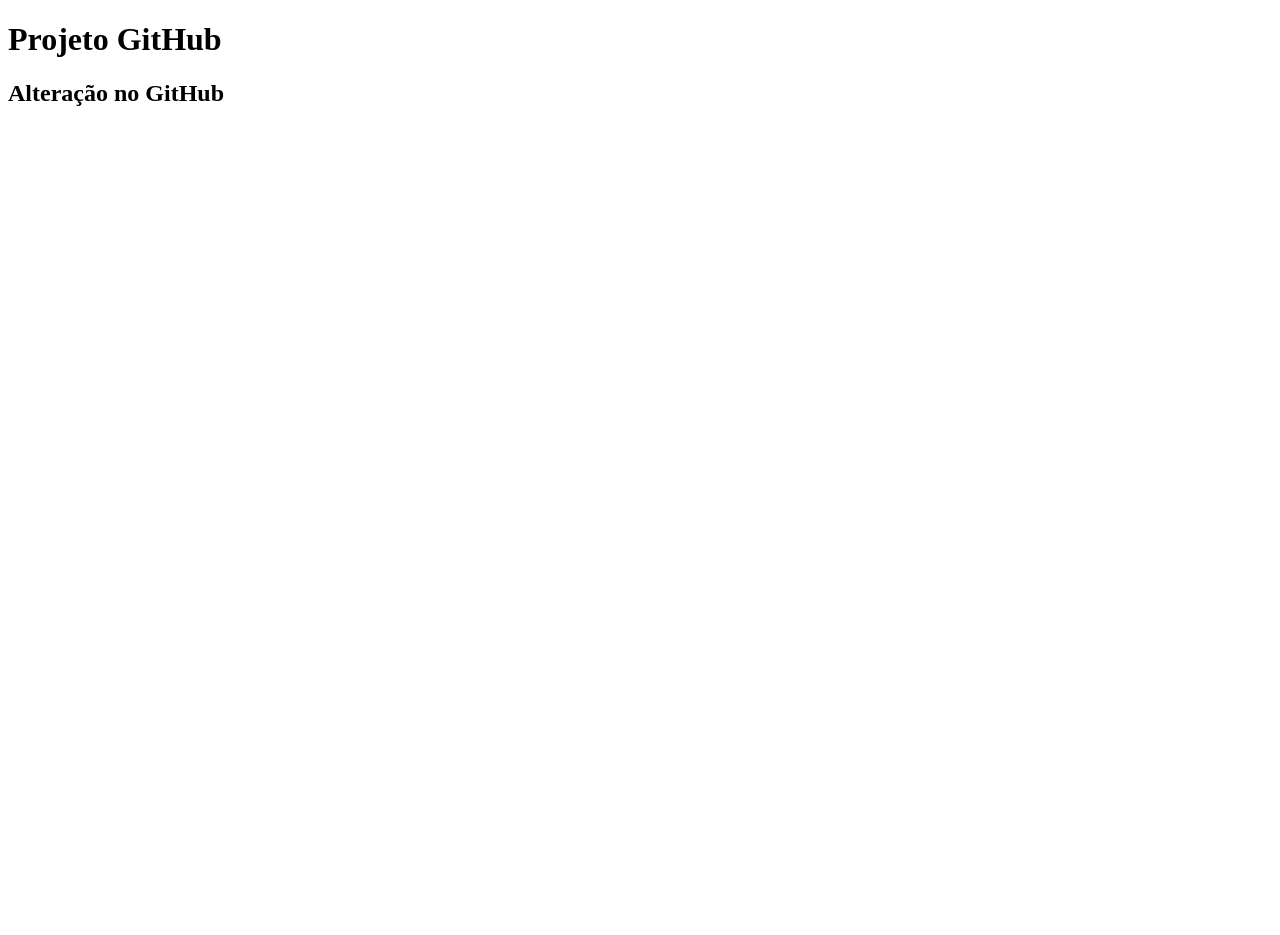
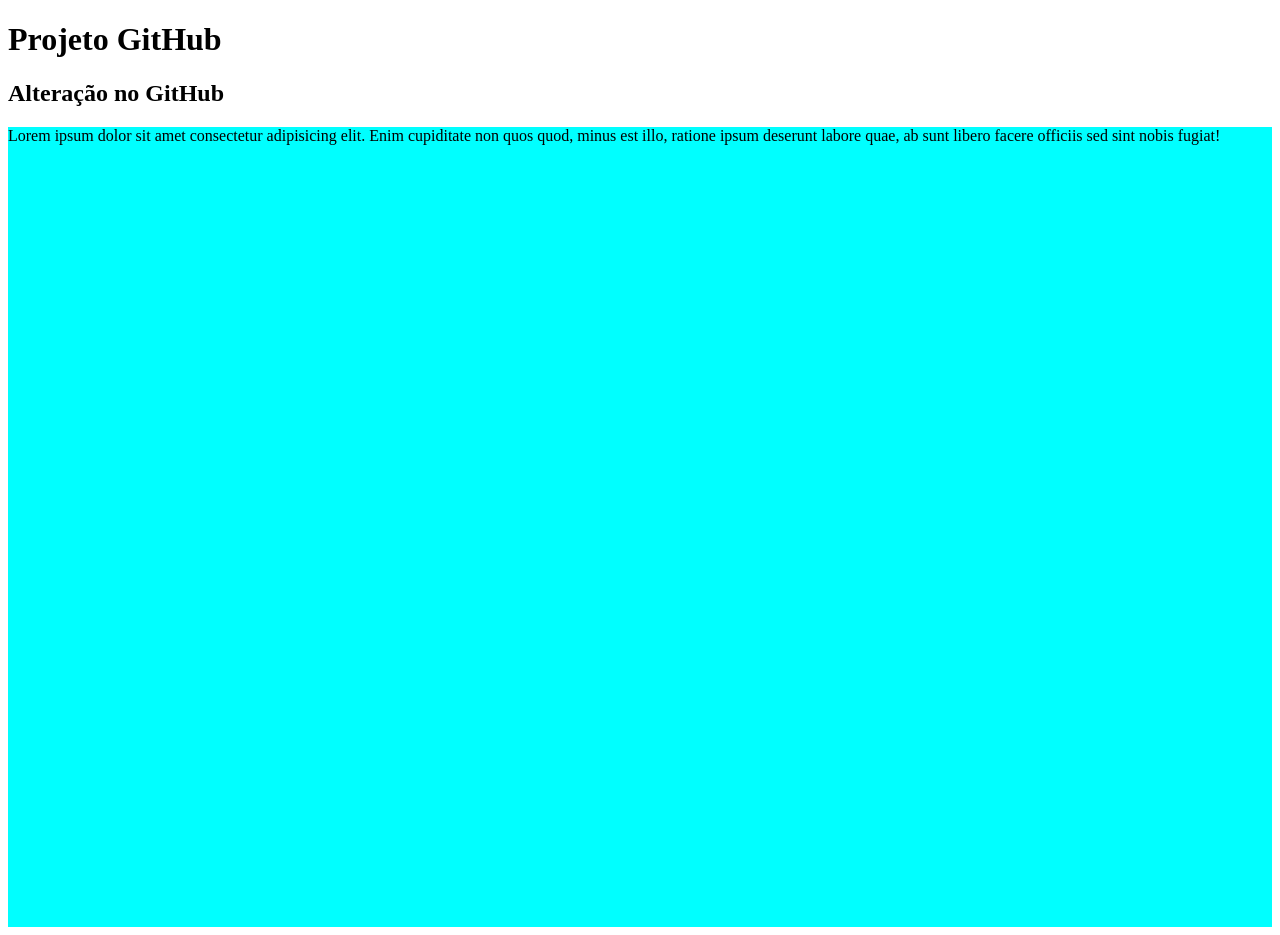
Before and after one commit to EMI2709/projetoGitHub, a plain HTML site: page index.html in a window 1280 px wide. Before the commit the page ends 800 px from the top, so only its background shows below. Drawn offline with Linux system fonts and the light colour scheme.

Commit message:
commit developer

```diff
--- /dev/null
+++ b/CSS/style.css
@@ -0,0 +1,5 @@
+.classe-github{
+    background-color: aqua;
+    width: 100%;
+    height: 100vh;
+}
--- a/index.html
+++ b/index.html
@@ -1,13 +1,17 @@
 <!DOCTYPE html>
-<html lang="en">
+<html lang="pt-br">
 <head>
     <meta charset="UTF-8">
     <meta http-equiv="X-UA-Compatible" content="IE=edge">
     <meta name="viewport" content="width=device-width, initial-scale=1.0">
     <title>GitHub</title>
+    <link rel="stylesheet" href="/CSS/style.css">
 </head>
 <body>
     <h1>Projeto GitHub</h1>
     <h2> Alteração no GitHub</h2>
+    <div class="classe-github">
+        <p>Lorem ipsum dolor sit amet consectetur adipisicing elit. Enim cupiditate non quos quod, minus est illo, ratione ipsum deserunt labore quae, ab sunt libero facere officiis sed sint nobis fugiat!</p>
+    </div>
 </body>
 </html>
```
